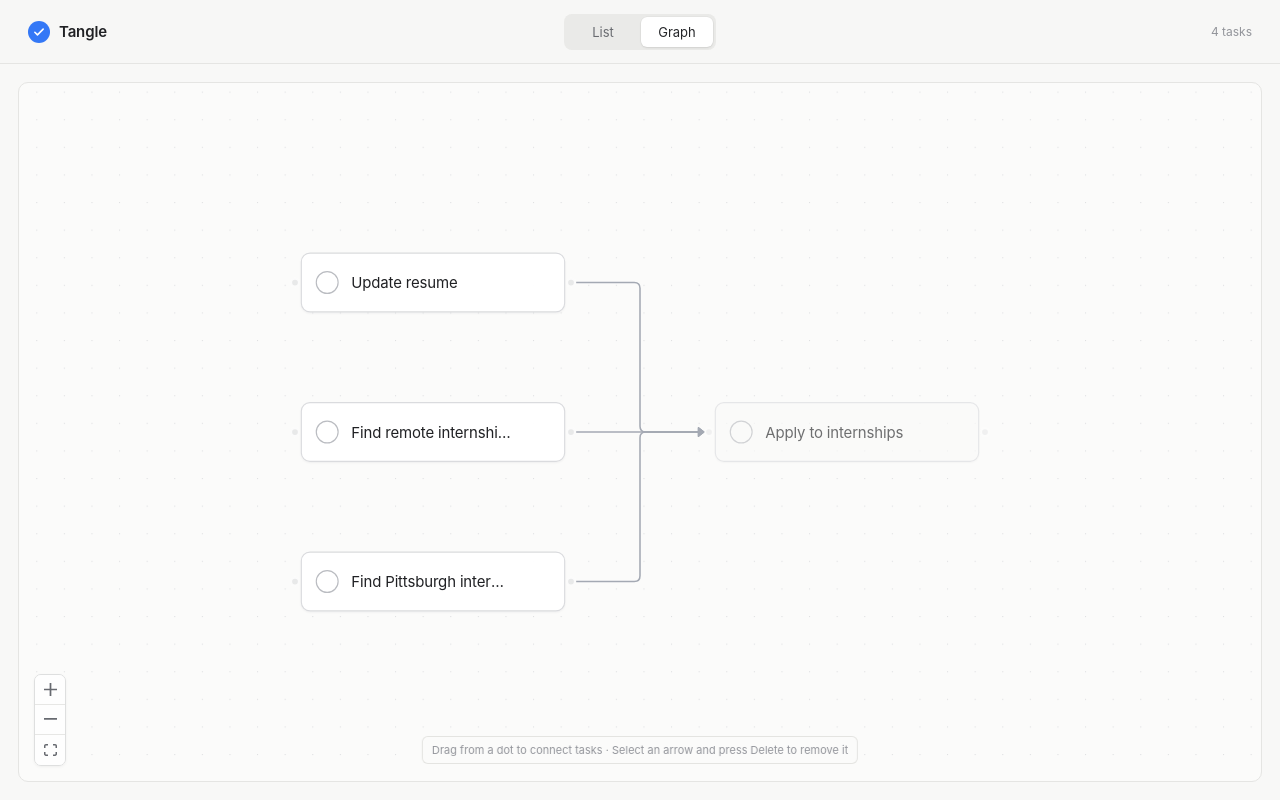
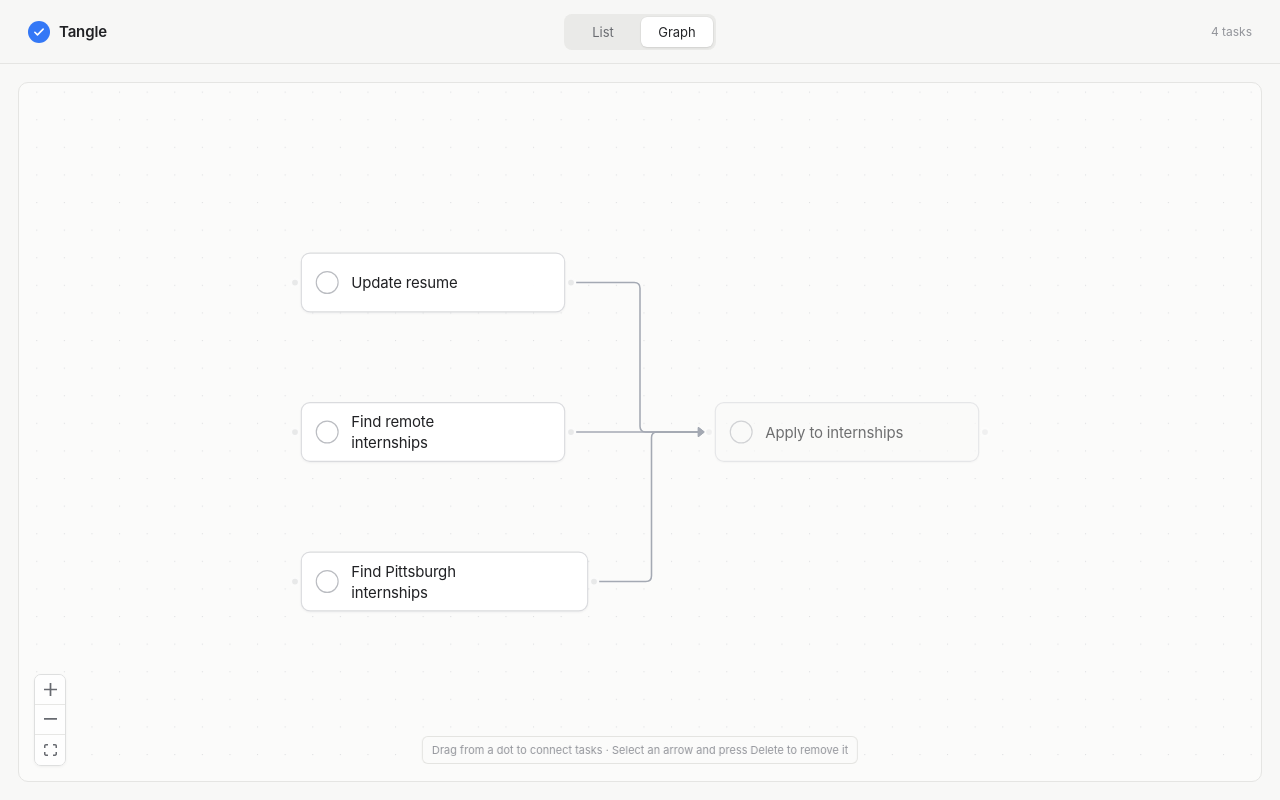
Before and after one commit to ajyyuan/tangle-app, a Next.js app: page / in a window 1280 px wide. Both pictures are taken after a click on the tab "Graph". Built offline with nearby package versions, Linux system fonts and the light colour scheme.

Commit message:
feat: add adaptive resizable graph nodes
Automatically size and wrap nodes so complete task titles remain readable.

Expose a subtle resize handle on hover, persist custom dimensions, and keep connected arrows routed correctly as node sizes change.

```diff
--- a/app/globals.css
+++ b/app/globals.css
@@ -116,16 +116,18 @@ button { color: inherit; }
 .react-flow__node:active { cursor: grabbing; }
 .react-flow__node.selected .task-node { border-color: #9ebcf2; box-shadow: 0 0 0 3px rgba(52,120,246,.1); }
 
-.task-node { width: 230px; height: 52px; border: 1px solid #dadbde; border-radius: 8px; background: rgba(255,255,255,.98); box-shadow: 0 1px 2px rgba(20,24,32,.05); transition: opacity 140ms ease, border-color 140ms ease, box-shadow 140ms ease; }
+.task-node { width: 100%; height: 100%; min-width: 230px; min-height: 52px; border: 1px solid #dadbde; border-radius: 8px; background: rgba(255,255,255,.98); box-shadow: 0 1px 2px rgba(20,24,32,.05); transition: opacity 140ms ease, border-color 140ms ease, box-shadow 140ms ease; }
 .task-node:hover { border-color: #c5c7cb; box-shadow: 0 2px 5px rgba(20,24,32,.07); }
 .task-node.is-blocked:not(.is-completed) { opacity: 0.64; background: rgba(250,250,249,.96); }
 .task-node.is-completed { opacity: 0.54; }
 .task-node-content { height: 100%; display: grid; grid-template-columns: 21px minmax(0, 1fr) 24px; align-items: center; gap: 10px; padding: 0 11px 0 12px; }
 .task-node .check-button { width: 20px; height: 20px; }
-.node-title { width: 100%; font-size: 13px; padding-left: 0; padding-right: 0; }
+.node-title { width: 100%; font-size: 13px; line-height: 18px; padding-left: 0; padding-right: 0; white-space: normal; overflow: visible; text-overflow: clip; overflow-wrap: anywhere; }
 .task-node:hover .node-delete, .node-delete:focus-visible { opacity: 1; }
 .node-delete { width: 24px; height: 26px; }
 .node-delete svg { width: 16px; }
+.node-resize-control { width: 10px !important; height: 10px !important; right: -5px !important; bottom: -5px !important; z-index: 4; border: 2px solid white !important; border-radius: 3px !important; background: var(--blue) !important; box-shadow: 0 0 0 1px rgba(52,120,246,.28); cursor: nwse-resize; opacity: 0; pointer-events: none; transition: opacity 100ms ease; }
+.task-node:hover .node-resize-control, .node-resize-control:active { opacity: 1; pointer-events: all; }
 
 .connection-handle { width: 9px !important; height: 9px !important; min-width: 9px !important; min-height: 9px !important; border: 2px solid white !important; background: #9fa3aa !important; opacity: .2; transition: opacity 120ms ease, background 120ms ease, transform 120ms ease; }
 .task-node:hover .connection-handle, .react-flow__node.selected .connection-handle { opacity: 1; }
--- a/components/task-app.tsx
+++ b/components/task-app.tsx
@@ -11,6 +11,7 @@ import {
   Node,
   NodeChange,
   NodeProps,
+  NodeResizeControl,
   Position,
   ReactFlow,
   useNodesState,
@@ -19,7 +20,8 @@ import { FormEvent, useCallback, useEffect, useMemo, useRef, useState } from "re
 import { CheckIcon, GripIcon, PlusIcon, TrashIcon } from "./icons";
 
 type Point = { x: number; y: number };
-type Task = { id: string; title: string; completed: boolean; position: Point };
+type Size = { width: number; height: number };
+type Task = { id: string; title: string; completed: boolean; position: Point; size?: Size };
 type Dependency = { id: string; source: string; target: string };
 type TaskData = { tasks: Task[]; dependencies: Dependency[] };
 type View = "list" | "graph";
@@ -34,6 +36,11 @@ type TaskNodeData = {
 type TaskFlowNode = Node<TaskNodeData, "task">;
 
 const STORAGE_KEY = "tangle-task-data-v1";
+const NODE_MIN_WIDTH = 230;
+const NODE_MAX_AUTO_WIDTH = 360;
+const NODE_MAX_WIDTH = 560;
+const NODE_MIN_HEIGHT = 52;
+const NODE_MAX_HEIGHT = 320;
 
 const SAMPLE_DATA: TaskData = {
   tasks: [
@@ -66,6 +73,48 @@ function nextOpenPosition(tasks: Task[]): Point {
     }
   }
   return { x: 70, y: 70 + tasks.length * 115 };
+}
+
+function estimatedTextWidth(text: string) {
+  return [...text].reduce((width, character) => {
+    if (/[MW@#%&]/.test(character)) return width + 9;
+    if (/[ilI1.,'` ]/.test(character)) return width + 3.6;
+    if (/[A-Z]/.test(character)) return width + 7.5;
+    return width + 6.6;
+  }, 0);
+}
+
+function estimatedLineCount(title: string, availableWidth: number) {
+  const words = title.trim().split(/\s+/);
+  let lines = 1;
+  let lineWidth = 0;
+
+  words.forEach((word) => {
+    const wordWidth = estimatedTextWidth(word);
+    const spacing = lineWidth ? estimatedTextWidth(" ") : 0;
+    if (wordWidth > availableWidth) {
+      if (lineWidth) lines += 1;
+      lines += Math.max(0, Math.ceil(wordWidth / availableWidth) - 1);
+      lineWidth = wordWidth % availableWidth;
+    } else if (lineWidth + spacing + wordWidth > availableWidth) {
+      lines += 1;
+      lineWidth = wordWidth;
+    } else {
+      lineWidth += spacing + wordWidth;
+    }
+  });
+
+  return lines;
+}
+
+function minimumNodeHeight(title: string, width: number) {
+  const titleWidth = Math.max(90, width - 88);
+  return NODE_MIN_HEIGHT + (estimatedLineCount(title, titleWidth) - 1) * 20;
+}
+
+function automaticNodeSize(title: string): Size {
+  const width = Math.min(NODE_MAX_AUTO_WIDTH, Math.max(NODE_MIN_WIDTH, Math.ceil(estimatedTextWidth(title) + 88)));
+  return { width, height: minimumNodeHeight(title, width) };
 }
 
 function CheckButton({ checked, onClick, label }: { checked: boolean; onClick: () => void; label: string }) {
@@ -150,9 +199,18 @@ function InlineTitle({
   );
 }
 
-function TaskNode({ id, data }: NodeProps<TaskFlowNode>) {
+function TaskNode({ id, data, width }: NodeProps<TaskFlowNode>) {
+  const contentHeight = minimumNodeHeight(data.title, width ?? NODE_MIN_WIDTH);
   return (
     <div className={`task-node ${data.completed ? "is-completed" : ""} ${data.blocked ? "is-blocked" : ""}`}>
+      <NodeResizeControl
+        position="bottom-right"
+        className="node-resize-control"
+        minWidth={NODE_MIN_WIDTH}
+        minHeight={contentHeight}
+        maxWidth={NODE_MAX_WIDTH}
+        maxHeight={NODE_MAX_HEIGHT}
+      />
       <Handle type="target" position={Position.Left} className="connection-handle connection-target" />
       <div className="task-node-content">
         <CheckButton
@@ -306,10 +364,12 @@ export default function TaskApp() {
   const [hydrated, setHydrated] = useState(false);
   const [newTask, setNewTask] = useState("");
   const [notice, setNotice] = useState<string | null>(null);
+  const [selectedNodeId, setSelectedNodeId] = useState<string | null>(null);
   const [selectedEdgeId, setSelectedEdgeId] = useState<string | null>(null);
   const noticeTimer = useRef<ReturnType<typeof setTimeout> | null>(null);
   const positionSaveTimer = useRef<ReturnType<typeof setTimeout> | null>(null);
   const pendingNodePositions = useRef<Map<string, Point>>(new Map());
+  const pendingNodeSizes = useRef<Map<string, Size>>(new Map());
 
   useEffect(() => {
     try {
@@ -376,6 +436,7 @@ export default function TaskApp() {
   }, []);
 
   const deleteTask = useCallback((id: string) => {
+    setSelectedNodeId((selected) => selected === id ? null : selected);
     setData((current) => ({
       tasks: current.tasks.filter((task) => task.id !== id),
       dependencies: current.dependencies.filter((edge) => edge.source !== id && edge.target !== id),
@@ -415,7 +476,9 @@ export default function TaskApp() {
   const taskNodes = useMemo<TaskFlowNode[]>(() => data.tasks.map((task) => ({
     id: task.id,
     type: "task",
+    selected: task.id === selectedNodeId,
     position: task.position,
+    style: task.size ?? automaticNodeSize(task.title),
     data: {
       title: task.title,
       completed: task.completed,
@@ -424,7 +487,7 @@ export default function TaskApp() {
       onRename: renameTask,
       onDelete: deleteTask,
     },
-  })), [data.tasks, blockedIds, toggleTask, renameTask, deleteTask]);
+  })), [data.tasks, blockedIds, selectedNodeId, toggleTask, renameTask, deleteTask]);
 
   const [flowNodes, setFlowNodes, onFlowNodesChange] = useNodesState<TaskFlowNode>(taskNodes);
 
@@ -441,32 +504,42 @@ export default function TaskApp() {
     interactionWidth: 22,
   })), [data.dependencies, selectedEdgeId]);
 
-  const flushNodePositions = useCallback(() => {
-    if (!pendingNodePositions.current.size) return;
+  const flushNodeLayout = useCallback(() => {
+    if (!pendingNodePositions.current.size && !pendingNodeSizes.current.size) return;
     const positions = new Map(pendingNodePositions.current);
+    const sizes = new Map(pendingNodeSizes.current);
     pendingNodePositions.current.clear();
+    pendingNodeSizes.current.clear();
     if (positionSaveTimer.current) clearTimeout(positionSaveTimer.current);
     positionSaveTimer.current = null;
     setData((current) => ({
       ...current,
-      tasks: current.tasks.map((task) => positions.has(task.id) ? { ...task, position: positions.get(task.id)! } : task),
+      tasks: current.tasks.map((task) => ({
+        ...task,
+        ...(positions.has(task.id) ? { position: positions.get(task.id)! } : {}),
+        ...(sizes.has(task.id) ? { size: sizes.get(task.id)! } : {}),
+      })),
     }));
   }, []);
 
   const handleFlowNodesChange = useCallback((changes: NodeChange<TaskFlowNode>[]) => {
     onFlowNodesChange(changes);
-    let positionChanged = false;
+    let layoutChanged = false;
     changes.forEach((change) => {
       if (change.type === "position" && change.position) {
         pendingNodePositions.current.set(change.id, change.position);
-        positionChanged = true;
+        layoutChanged = true;
+      }
+      if (change.type === "dimensions" && change.dimensions) {
+        pendingNodeSizes.current.set(change.id, change.dimensions);
+        layoutChanged = true;
       }
     });
-    if (positionChanged) {
+    if (layoutChanged) {
       if (positionSaveTimer.current) clearTimeout(positionSaveTimer.current);
-      positionSaveTimer.current = setTimeout(flushNodePositions, 140);
+      positionSaveTimer.current = setTimeout(flushNodeLayout, 140);
     }
-  }, [flushNodePositions, onFlowNodesChange]);
+  }, [flushNodeLayout, onFlowNodesChange]);
 
   const onConnect = useCallback((connection: Connection) => {
     if (!connection.source || !connection.target) return;
@@ -542,14 +615,22 @@ export default function TaskApp() {
                 edges={flowEdges}
                 nodeTypes={nodeTypes}
                 onNodesChange={handleFlowNodesChange}
-                onNodeDragStop={flushNodePositions}
+                onNodeDragStop={flushNodeLayout}
                 onConnect={onConnect}
                 onEdgesDelete={removeEdges}
+                onNodeClick={(_, node) => {
+                  setSelectedNodeId(node.id);
+                  setSelectedEdgeId(null);
+                }}
                 onEdgeClick={(event, edge) => {
                   event.stopPropagation();
+                  setSelectedNodeId(null);
                   setSelectedEdgeId(edge.id);
                 }}
-                onPaneClick={() => setSelectedEdgeId(null)}
+                onPaneClick={() => {
+                  setSelectedNodeId(null);
+                  setSelectedEdgeId(null);
+                }}
                 deleteKeyCode={["Backspace", "Delete"]}
                 fitView
                 fitViewOptions={{ padding: 0.14, maxZoom: 1.15 }}
```
